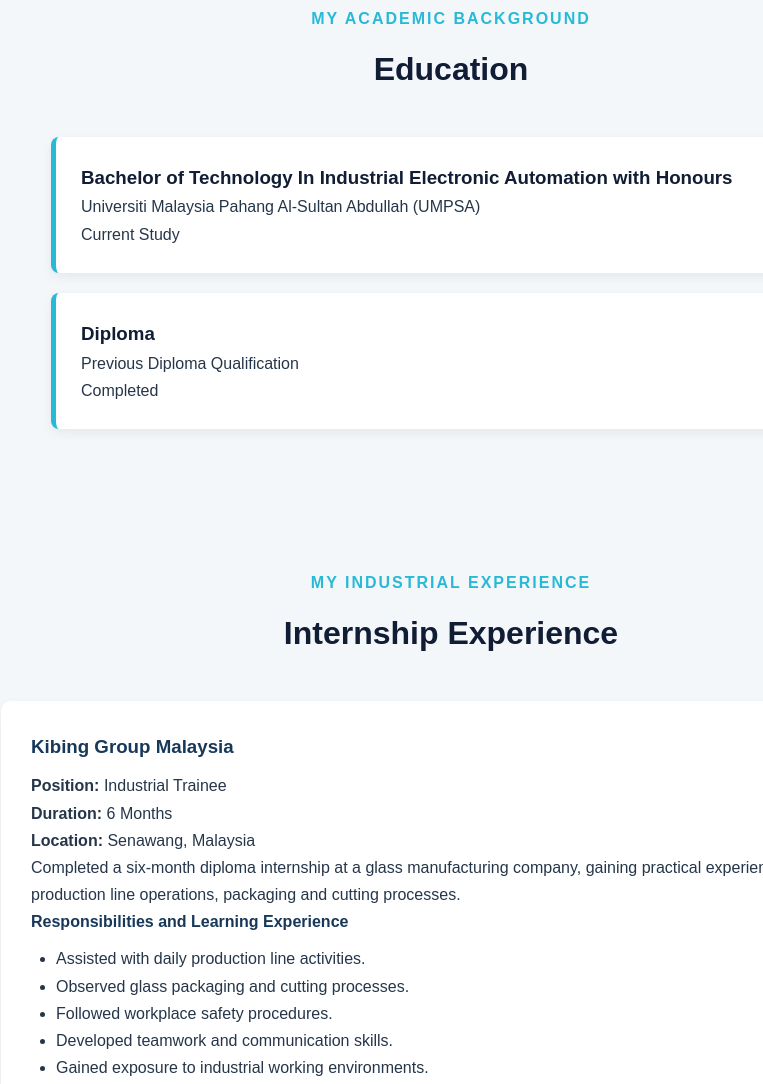
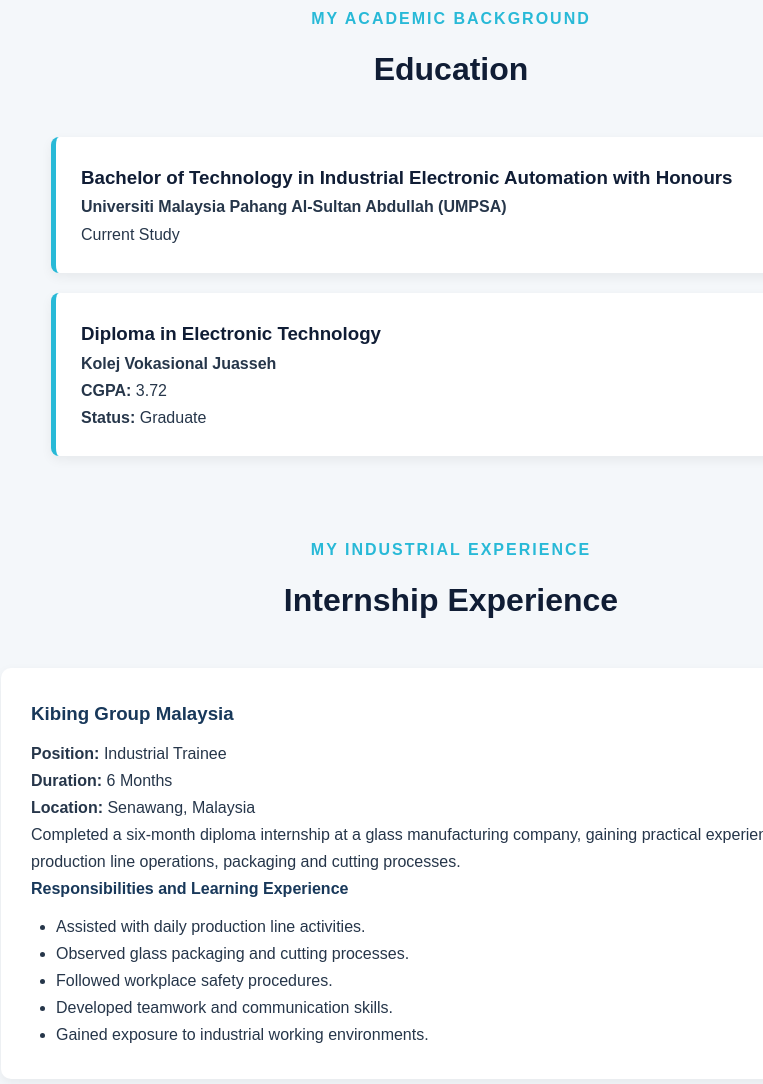
Before and after one commit to vc24051-afq/AFIQ_PERSONAL_PORTFOLIO, a plain HTML site: page about.html in a window 1280 px wide. Shown: the part 700-1784 px from the top of the page, without its empty margins (189-952 px from the left). Drawn offline with Linux system fonts and the light colour scheme.

Commit message:
Update education section styling

```diff
--- a/about.html
+++ b/about.html
@@ -84,22 +84,24 @@
                 <h2>Education</h2>
             </div>
 
-            <div class="timeline">
-                <article class="timeline-item">
-                    <h3>Bachelor of Technology In Industrial Electronic
-                        Automation with Honours</h3>
-                    <p>Universiti Malaysia Pahang Al-Sultan Abdullah
-                        (UMPSA)</p>
-                    <p>Current Study</p>
-                </article>
+          <div class="timeline">
 
-                <article class="timeline-item">
-                    <h3>Diploma</h3>
-                    <p>Previous Diploma Qualification</p>
-                    <p>Completed</p>
-                </article>
-            </div>
-        </section>
+    <!-- Bachelor's Degree -->
+    <div class="timeline-item">
+        <h3>Bachelor of Technology in Industrial Electronic Automation with Honours</h3>
+        <h4>Universiti Malaysia Pahang Al-Sultan Abdullah (UMPSA)</h4>
+        <p>Current Study</p>
+    </div>
+
+    <!-- Diploma -->
+    <div class="timeline-item">
+        <h3>Diploma in Electronic Technology</h3>
+        <h4>Kolej Vokasional Juasseh</h4>
+        <p><strong>CGPA:</strong> 3.72</p>
+        <p><strong>Status:</strong> Graduate</p>
+    </div>
+
+</div>
 
         <!-- Internship Experience -->
         <section class="experience-section">
```
